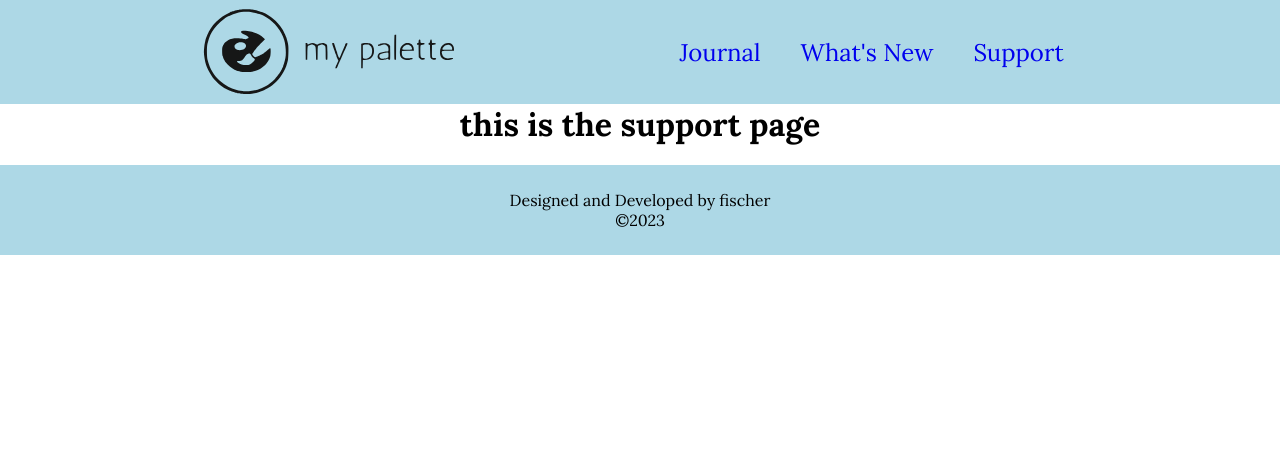
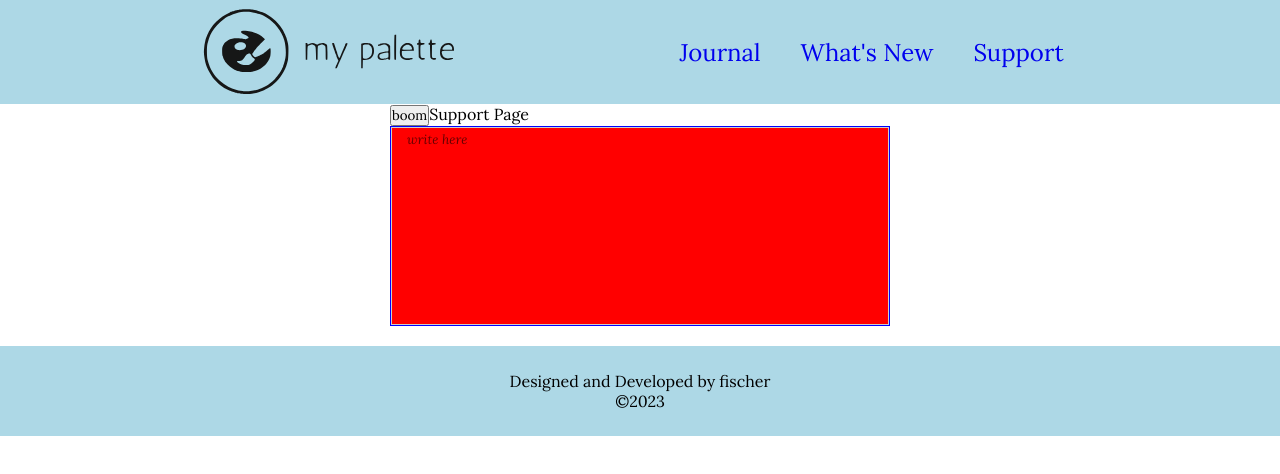
Before and after one commit to taujeng/palette, a Next.js app: page /support in a window 1280 px wide. Shown: the top 474 px of the page. Built offline with nearby package versions, Linux system fonts and the light colour scheme; a web font is replaced by a local one.

Commit message:
Testing out React Quill. Check the Support page for example.

```diff
--- a/package.json
+++ b/package.json
@@ -19,9 +19,10 @@
     "eslint": "8.48.0",
     "eslint-config-next": "13.4.19",
     "next": "13.4.19",
-    "quill": "^1.3.6",
+    "quill": "^1.3.7",
     "react": "18.2.0",
     "react-dom": "18.2.0",
+    "react-quill": "^2.0.0",
     "typescript": "5.2.2",
     "uuid": "^9.0.1"
   },
--- a/src/app/support/page.tsx
+++ b/src/app/support/page.tsx
@@ -1,7 +1,31 @@
-export default function Support() {
+'use client'
+
+import React, {useState} from 'react'
+import ReactQuill from 'react-quill';
+import 'react-quill/dist/quill.snow.css';
+import './support.css'
+
+
+const Support = () => {
+  const [value, setValue] = useState('');
+
+  let quillStyle= {
+    "backgroundColor": "red",
+    padding: 0,
+  }
+
+  let modules = {
+    toolbar: false
+  }
+  console.log(value)
   return (
-    <div className="">
-      <h1>this is the support page</h1>
+    <div>
+      <button onClick={()=> setValue("boomboomboom")}>boom</button>
+      Support Page
+      <ReactQuill style={quillStyle} className="quill-container" placeholder="write here" theme="snow" value={value} modules={modules} onChange={setValue} />
+
     </div>
   )
 }
+
+export default Support;
--- /dev/null
+++ b/src/app/support/support.css
@@ -0,0 +1,14 @@
+.quill-container {
+  height: 200px;
+  width: 500px;
+  border: 1px blue solid;
+  padding: 0;
+}
+.quill-container .ql-editor {
+  padding: 5px;
+  line-height: 1em;
+}
+
+#quill2 {
+  padding: 0;
+}/*# sourceMappingURL=support.css.map */
--- /dev/null
+++ b/src/app/support/support.scss
@@ -0,0 +1,14 @@
+.quill-container {
+  height: 200px;
+  width: 500px;
+  border: 1px blue solid;
+  padding: 0;
+  .ql-editor {
+    padding: 5px;
+    line-height: 1em;
+  }
+}
+
+#quill2 {
+  padding: 0;
+}
```
Also changed, not shown: 2 other files (tests, documents, lock files or other folders).
